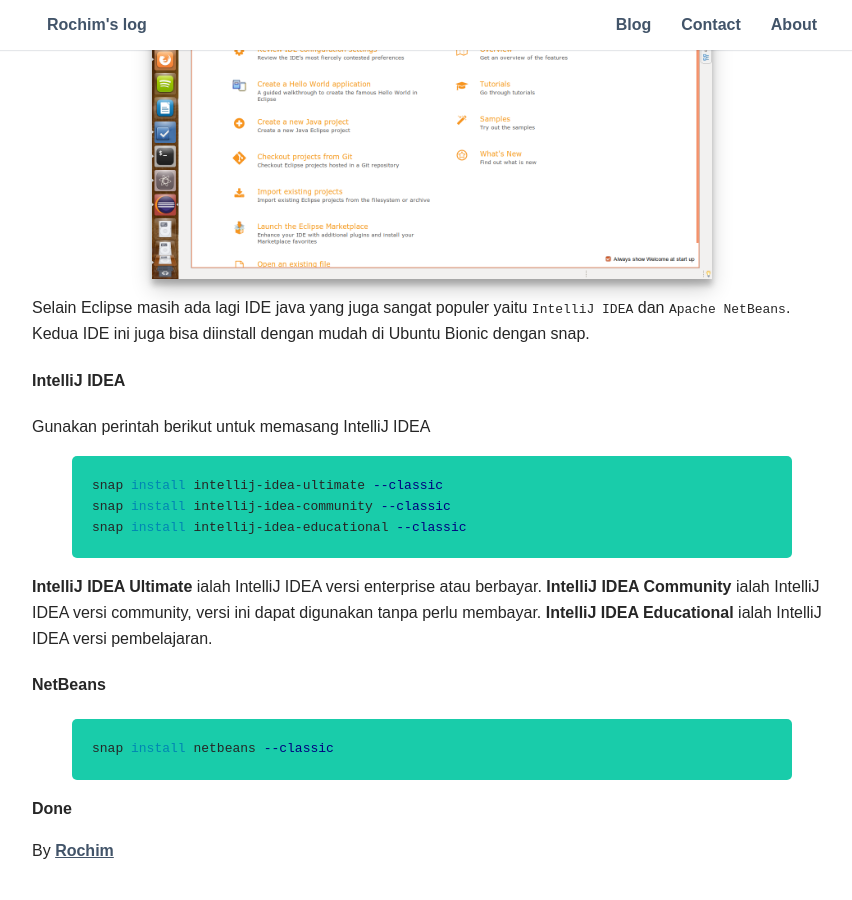
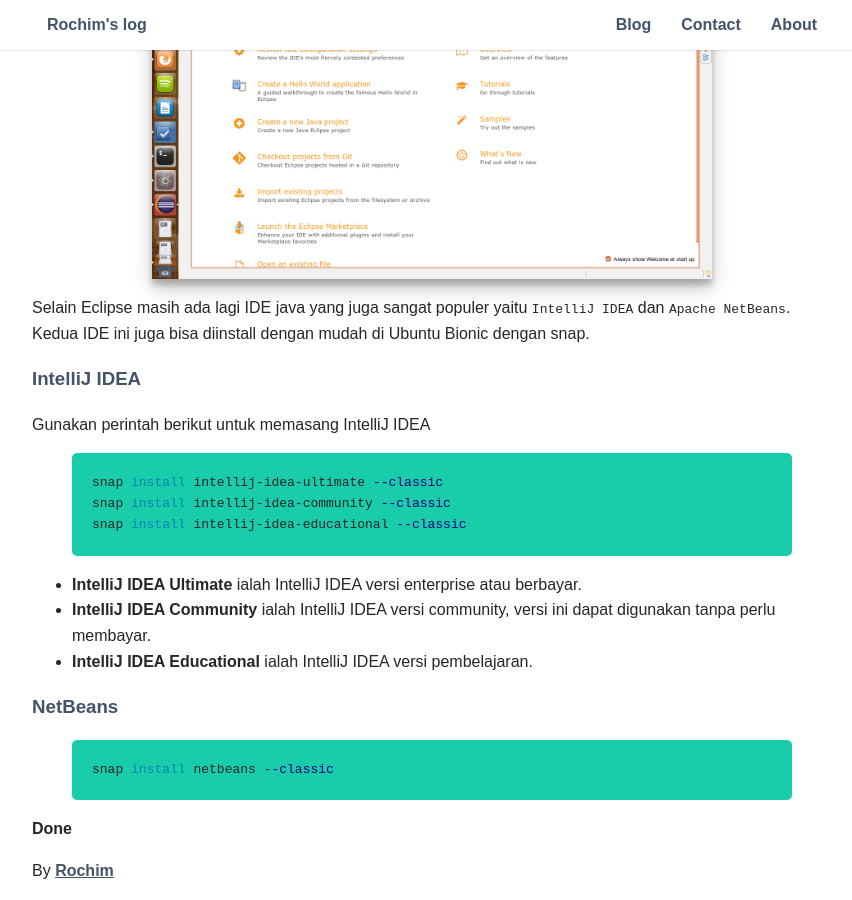
Before and after one commit to rochimfn/old.rochimfn.github.io, a Jekyll site: the page built from _posts/2019-07-25-memasang-eclipse-di-ubuntu-dengan-snap.markdown, in a window 1280 px wide and 900 px high, scrolled down 1015 px. Shown: the whole window, without its empty margins (208-1060 px from the left). Built offline with Jekyll 4.4.1, drawn with Linux system fonts in a browser that asks for light colours; some web fonts are replaced; before the commit the page ends 1894 px from its top, so only the background shows below that.

```diff
--- a/_posts/2019-07-25-memasang-eclipse-di-ubuntu-dengan-snap.markdown
+++ b/_posts/2019-07-25-memasang-eclipse-di-ubuntu-dengan-snap.markdown
@@ -17,7 +17,7 @@ Sebelum menjalankan Eclipse pastikan [Openjdk](http://rochimfn.github.io/memasan
 Selain Eclipse masih ada lagi IDE java yang juga sangat populer yaitu `IntelliJ IDEA` dan `Apache NetBeans`. Kedua IDE ini juga bisa diinstall dengan mudah di Ubuntu Bionic dengan snap.
 
 
-#### IntelliJ IDEA
+### IntelliJ IDEA
 Gunakan perintah berikut untuk memasang IntelliJ IDEA
 
 {% highlight shell %}
@@ -26,11 +26,11 @@ snap install intellij-idea-community --classic
 snap install intellij-idea-educational --classic
 {% endhighlight %}
 
-**IntelliJ IDEA Ultimate** ialah IntelliJ IDEA versi enterprise atau berbayar.
-**IntelliJ IDEA Community** ialah IntelliJ IDEA versi community, versi ini dapat digunakan tanpa perlu membayar.
-**IntelliJ IDEA Educational** ialah IntelliJ IDEA versi pembelajaran.
+* **IntelliJ IDEA Ultimate** ialah IntelliJ IDEA versi enterprise atau berbayar.
+* **IntelliJ IDEA Community** ialah IntelliJ IDEA versi community, versi ini dapat digunakan tanpa perlu membayar.
+* **IntelliJ IDEA Educational** ialah IntelliJ IDEA versi pembelajaran.
 
-#### NetBeans
+### NetBeans
 {% highlight shell %}
 snap install netbeans --classic
 {% endhighlight %}
```
